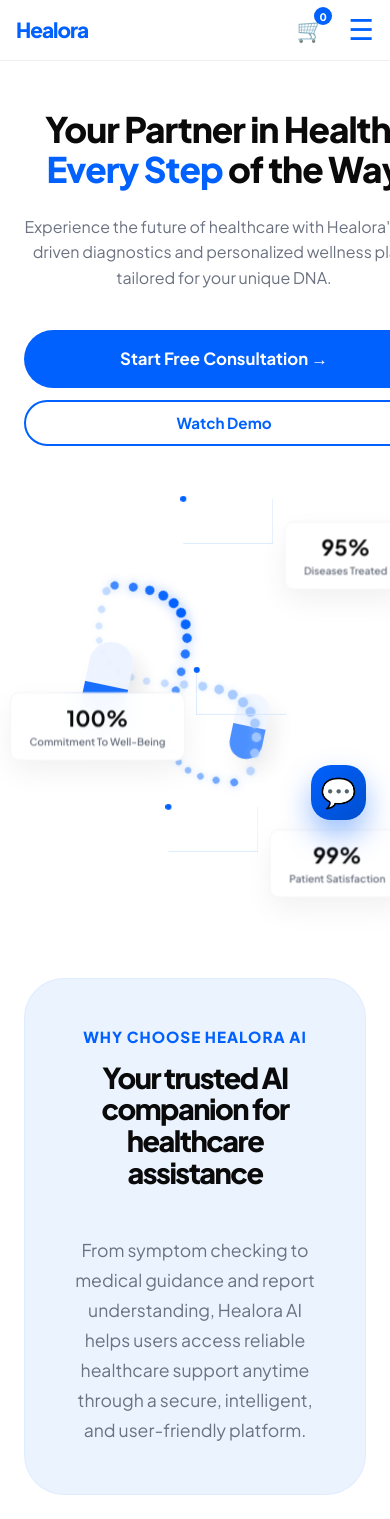
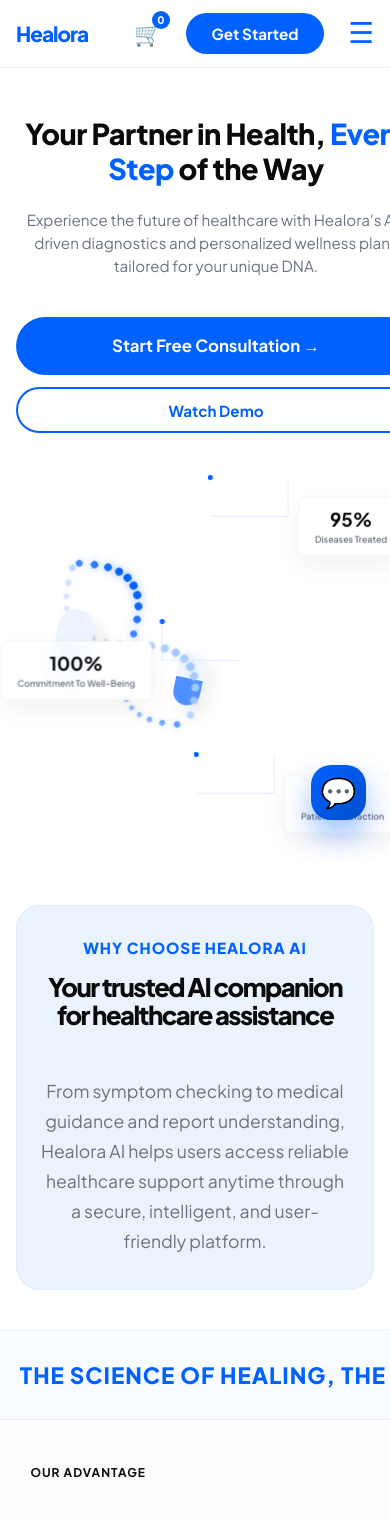
Before and after one commit to Chhavig02/Healora, a React app in the folder frontend/: page / in a window 390 px wide. Shown: the top 1519 px of the page. Built offline with nearby package versions, Linux system fonts and the light colour scheme; the HTML template or start-up script is replaced by a standard one.

Commit message:
Aggressive mobile optimizations for title wrapping and overflow

```diff
--- a/frontend/src/index.css
+++ b/frontend/src/index.css
@@ -21,7 +21,8 @@
   background: var(--bg);
   color: var(--dark);
   overflow-x: hidden;
-  width: 100%;
+  width: 100vw;
+  position: relative;
 }
 
 /* HEADER */
@@ -90,9 +91,9 @@
   max-width: 1400px; margin: 0 auto; padding: 0 4rem;
   display: grid; grid-template-columns: 1.2fr 0.8fr; gap: 4rem; align-items: center;
 }
-.hero-content h1 { font-size: 5rem; font-weight: 900; line-height: 1.1; margin-bottom: 1.5rem; letter-spacing: -3px; color: var(--dark); }
+.hero-content h1 { font-size: 5rem; font-weight: 900; line-height: 1.1; margin-bottom: 1.5rem; letter-spacing: -3px; color: var(--dark); word-wrap: break-word; }
 .hero-subtext { font-size: 1.2rem; color: var(--gray); line-height: 1.6; margin-bottom: 2.5rem; max-width: 500px; }
-.hero-btns { display: flex; gap: 1rem; }
+.hero-btns { display: flex; gap: 1rem; flex-wrap: wrap; }
 .text-gradient { color: var(--blue); font-weight: 900; }
 
 /* Double Helix Simulation */
@@ -192,6 +193,7 @@
   background: var(--blue-light); border-radius: 2.5rem; padding: 4rem 5rem;
   display: flex; justify-content: space-between; align-items: center; gap: 5rem;
   border: 1px solid rgba(0,97,255,0.05);
+  width: 100%;
 }
 .honors-left { max-width: 45%; }
 .honors-left span { color: var(--blue); font-size: 0.95rem; font-weight: 800; display: block; margin-bottom: 1rem; text-transform: uppercase; letter-spacing: 1px; }
@@ -498,10 +500,10 @@
   .main-nav.active { right: 0; }
   .main-nav a { font-size: 1.1rem; }
 
-  .hero-content h1 { font-size: 2.6rem; letter-spacing: -1px; line-height: 1.15; width: 100%; word-wrap: break-word; }
-  .hero-section { padding: 3rem 0; overflow: hidden; position: relative; }
-  .hero-btns { flex-direction: column; align-items: stretch; gap: 0.8rem; }
-  .btn-pill { width: 100%; }
+  .hero-content h1 { font-size: 2.4rem; letter-spacing: -1px; line-height: 1.1; width: 100%; word-break: break-word; }
+  .hero-section { padding: 3rem 0; overflow: hidden; position: relative; width: 100%; }
+  .hero-btns { flex-direction: column; align-items: stretch; gap: 0.8rem; width: 100%; }
+  .btn-pill { width: 100%; display: block; text-align: center; }
 
   .section-container { padding: 0 1.5rem; }
   .advantage-grid { grid-template-columns: 1fr; gap: 3rem; }
@@ -525,18 +527,20 @@
 }
 
 @media (max-width: 480px) {
-  .hero-content h1 { font-size: 2.2rem; letter-spacing: -1px; }
-  .hero-subtext { font-size: 1rem; }
-  .hero-simulation { height: 380px; }
-  .dna-wrap { transform: rotate(-35deg) scale(0.55); left: -10%; }
+  .hero-content h1 { font-size: 1.8rem; letter-spacing: -0.5px; line-height: 1.2; width: 100%; word-break: break-word; }
+  .hero-subtext { font-size: 0.95rem; line-height: 1.5; }
+  .hero-simulation { height: 320px; width: 100%; }
+  .dna-wrap { transform: rotate(-35deg) scale(0.45); left: -20%; }
 
-  .sim-badge { scale: 0.75; }
-  .badge-1 { top: 0; right: -5%; }
-  .badge-2 { left: -15%; top: 45%; }
-  .badge-3 { bottom: -5%; right: -5%; }
+  .sim-badge { scale: 0.65; }
+  .badge-1 { top: -5%; right: -10%; }
+  .badge-2 { left: -20%; top: 40%; }
+  .badge-3 { bottom: -10%; right: -10%; }
 
-  .honors-left h2 { font-size: 1.8rem; }
-  .services-title-area h2 { font-size: 2rem; }
-  .service-card-tilted { flex: 0 0 280px; height: 380px; }
-  .adv-left h2 { font-size: 2.2rem; }
+  .section-container { padding: 0 1rem; }
+  .honors-card { padding: 2rem 1.5rem; border-radius: 1.5rem; }
+  .honors-left h2 { font-size: 1.6rem; }
+  .services-title-area h2 { font-size: 1.8rem; }
+  .service-card-tilted { flex: 0 0 260px; height: 350px; }
+  .adv-left h2 { font-size: 1.8rem; }
 }
```
